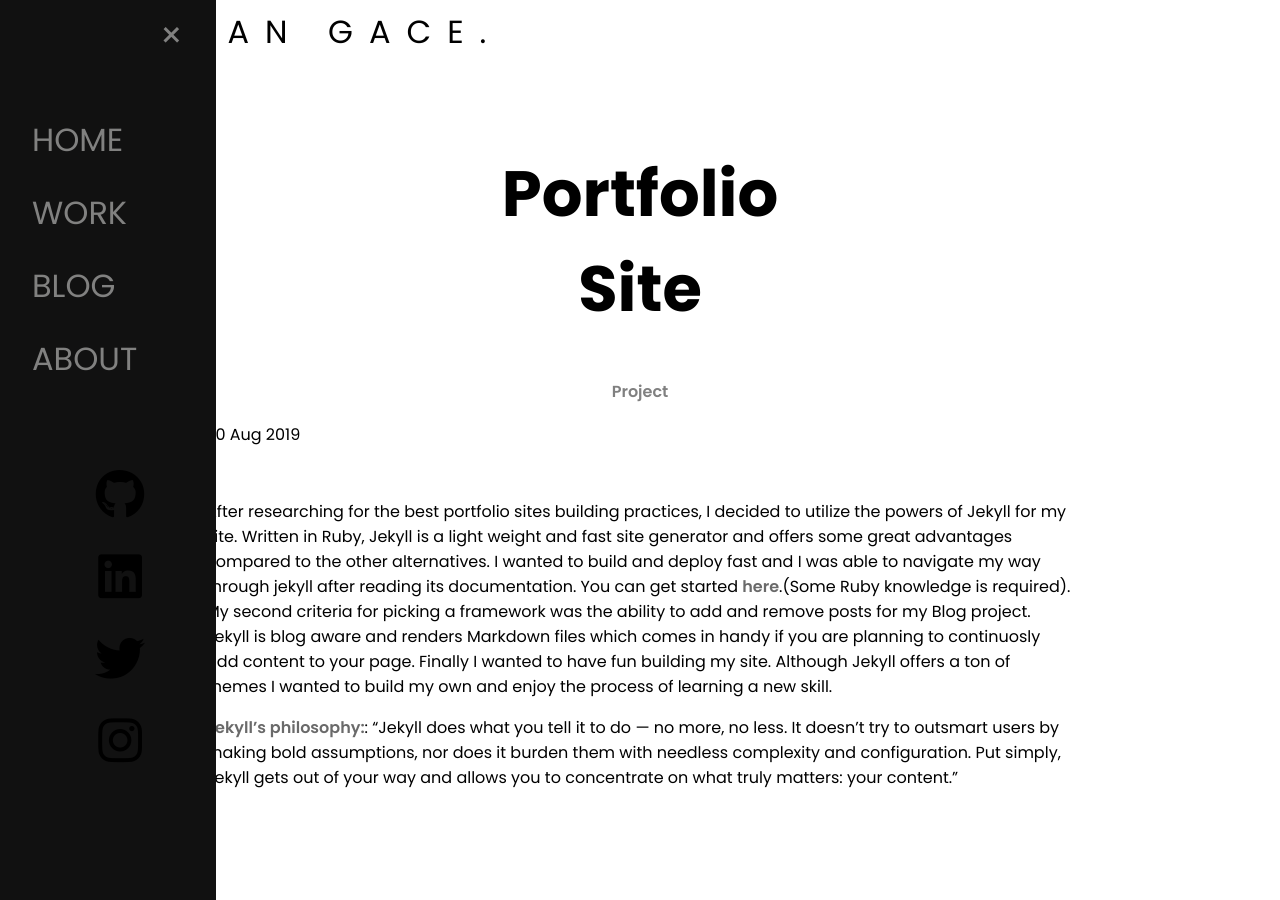
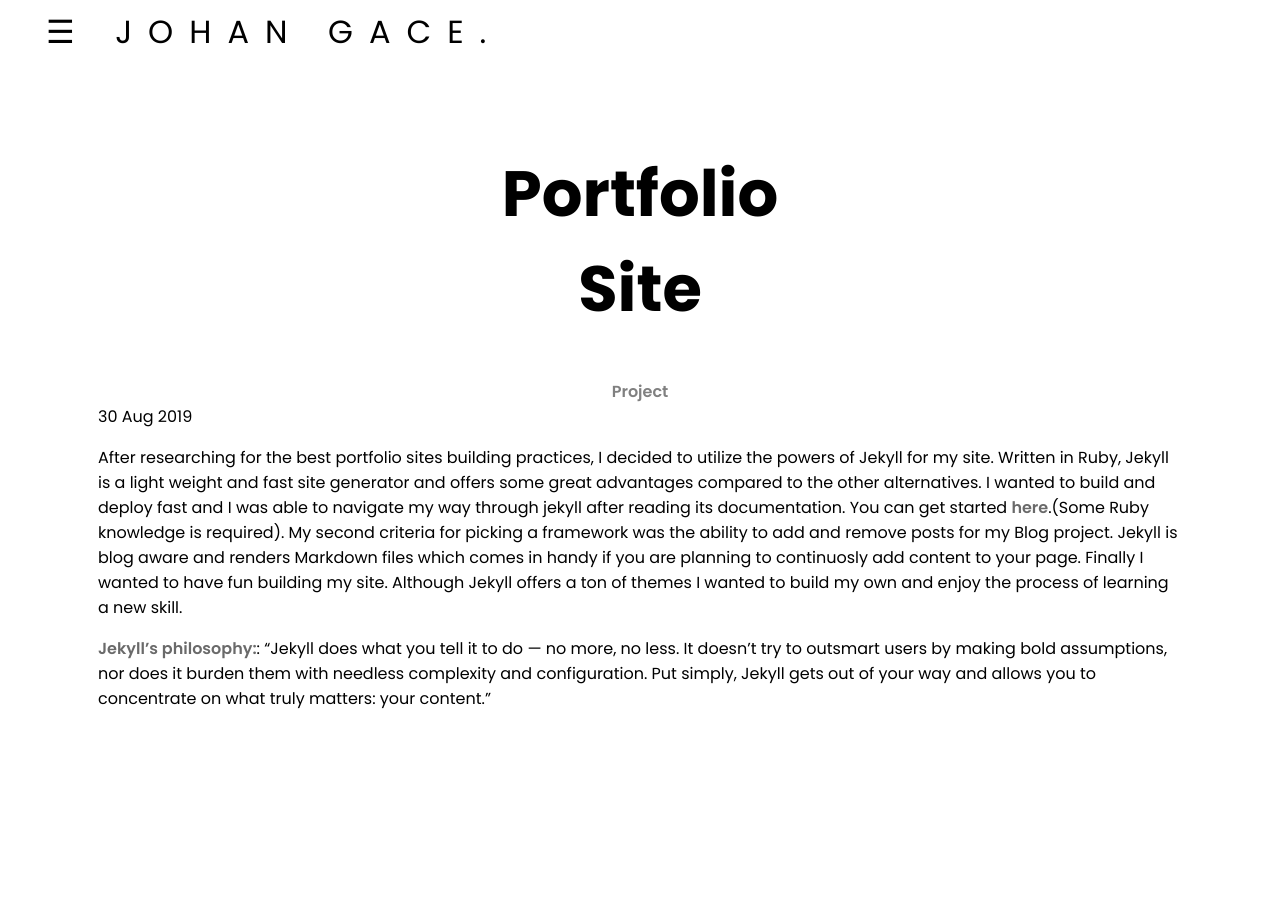
Before and after one commit to johangace/johangaceJekyll, a Jekyll site: the page built from _posts/2019-08-30-Johangace.md, in a window 1280 px wide. Built offline with Jekyll 4.4.1, drawn with Linux system fonts in a browser that asks for light colours; nearby versions of some CDN libraries; some web fonts are replaced.

Commit message:
blog change

```diff
--- a/_sass/nav.scss
+++ b/_sass/nav.scss
@@ -7,7 +7,7 @@
 // Navbar side
 .sidenav {
   height: 100%;
-  width: 24vh;
+  width: 0;
   position: fixed;
   z-index: 1;
   top: 0;
--- a/_sass/post.scss
+++ b/_sass/post.scss
@@ -9,22 +9,14 @@
 
 .content {
   font-size: 1rem;
-  padding: 2vh;
-  margin: 0 20vh;
-}
-.post-video {
-  height: 500px;
-  width: 700px;
+  margin: 0 10vh;
 }
 
-@media screen and (max-width:970px) {
+@media screen and (max-width:1170px) {
   .content {
     font-size: 1rem;
     // padding: 1vh;
-    margin: 0 4vh;
+    margin: 0 ;
   }
-  .post-video {
-    height: 300px;
-    width: 400px;
-  }
+
 }
```
